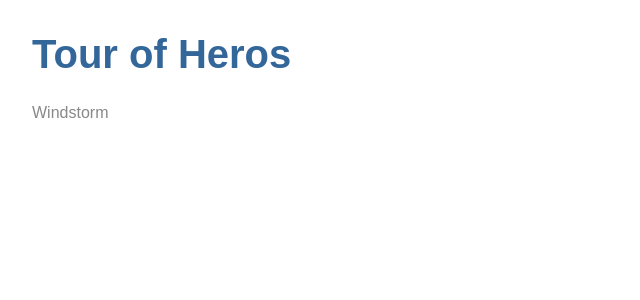
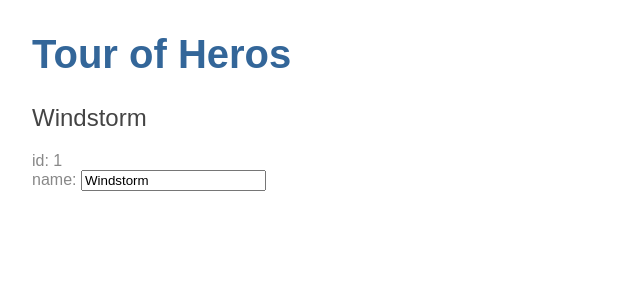
Before and after one commit to nateous/TourOfHeroes, an Angular app in the folder angular-tour-of-heros/: page / in a window 1280 px wide. Shown: the top 300 px of the page, without its empty margins (0-640 px from the left). Built offline with nearby package versions, Linux system fonts and the light colour scheme.

Commit message:
adding a way to edit heros and the list

```diff
--- a/angular-tour-of-heros/src/app/app.module.ts
+++ b/angular-tour-of-heros/src/app/app.module.ts
@@ -3,6 +3,8 @@ import { NgModule } from '@angular/core';
 
 import { AppComponent } from './app.component';
 import { HeroesComponent } from './heroes/heroes.component';
+
+import { FormsModule } from '@angular/forms';
 
 @NgModule({
   declarations: [
@@ -10,7 +12,8 @@ import { HeroesComponent } from './heroes/heroes.component';
     HeroesComponent
   ],
   imports: [
-    BrowserModule
+    BrowserModule,
+    FormsModule
   ],
   providers: [],
   bootstrap: [AppComponent]
--- a/angular-tour-of-heros/src/app/heroes/heroes.component.html
+++ b/angular-tour-of-heros/src/app/heroes/heroes.component.html
@@ -1 +1,8 @@
-<p>{{hero}}</p>
+<h2>{{hero.name}}</h2>
+<div>
+  <span>id: </span>{{hero.id}}</div>
+<div>
+  <label>name:
+    <input [(ngModel)]="hero.name" placeholder="name">
+  </label>
+</div>
--- a/angular-tour-of-heros/src/app/heroes/heroes.component.ts
+++ b/angular-tour-of-heros/src/app/heroes/heroes.component.ts
@@ -1,4 +1,5 @@
 import { Component, OnInit } from '@angular/core';
+import { Hero } from '../hero';
 
 @Component({
   selector: 'app-heroes',
@@ -6,7 +7,10 @@ import { Component, OnInit } from '@angular/core';
   styleUrls: ['./heroes.component.css']
 })
 export class HeroesComponent implements OnInit {
-  hero = 'Windstorm';
+  hero: Hero = {
+    id: 1,
+    name: 'Windstorm'
+  };
   constructor() { }
 
   ngOnInit() {
```
Also changed, not shown: angular-tour-of-heros/src/app/mock-heroes.ts (added, +14 -0 lines).
